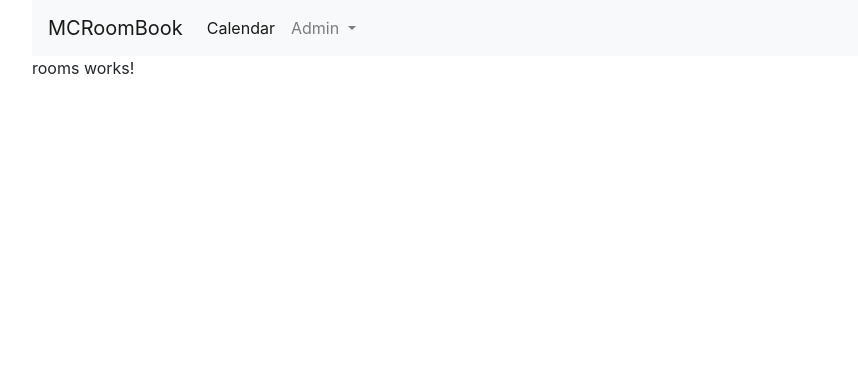
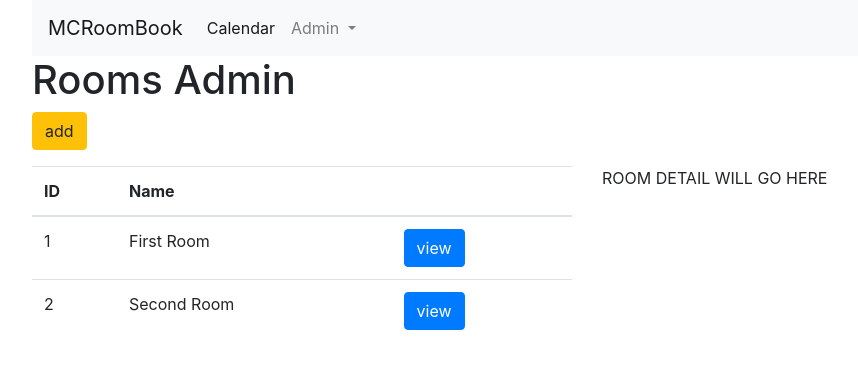
Before and after one commit to swadeepmohanty/MCRoomBookUI, an Angular app in the folder MCRoomBookUI/: page /admin/rooms in a window 1280 px wide. Shown: the top 368 px of the page, without its empty margins (53-911 px from the left). Built offline with nearby package versions, Linux system fonts and the light colour scheme.

Commit message:
Data service added

```diff
--- a/MCRoomBookUI/src/app/admin/rooms/rooms.component.html
+++ b/MCRoomBookUI/src/app/admin/rooms/rooms.component.html
@@ -1 +1,28 @@
-<p>rooms works!</p>
+<h1>Rooms Admin</h1>
+
+<a class="btn btn-warning mb-3">add</a>
+  <div class="row">
+    <div class="col-6">
+      <table class="table">
+        <thead>
+          <tr>
+            <th>ID</th>
+            <th>Name</th>
+            <th></th>
+          </tr>
+        </thead>
+        <tbody>
+          <tr *ngFor = "let room of rooms">
+            <td>{{room.id}}</td>
+            <td>{{room.name}}</td>
+            <td>
+              <button type="button" class="btn btn-primary">view</button>
+            </td>
+          </tr>
+        </tbody>
+      </table>
+    </div>
+    <div class="col-6">
+      ROOM DETAIL WILL GO HERE
+    </div>
+  </div>
--- a/MCRoomBookUI/src/app/admin/rooms/rooms.component.ts
+++ b/MCRoomBookUI/src/app/admin/rooms/rooms.component.ts
@@ -1,4 +1,6 @@
 import { Component, OnInit } from '@angular/core';
+import { DataService } from 'src/app/data.service';
+import { Room } from 'src/app/model/Room';
 
 @Component({
   selector: 'app-rooms',
@@ -7,9 +9,12 @@ import { Component, OnInit } from '@angular/core';
 })
 export class RoomsComponent implements OnInit {
 
-  constructor() { }
+  rooms: Array<Room>;
+
+  constructor(private dataService: DataService) { }
 
   ngOnInit() {
+     this.rooms = this.dataService.rooms;
   }
 
 }
--- /dev/null
+++ b/MCRoomBookUI/src/app/data.service.ts
@@ -0,0 +1,53 @@
+import { Injectable } from '@angular/core';
+import { Room, LayoutCapacity, Layout } from './model/Room';
+
+@Injectable({
+  providedIn: 'root'
+})
+export class DataService {
+
+  rooms: Array<Room>;
+
+  constructor() {
+    this.rooms = new Array<Room>();
+    const room1 = new Room();
+    room1.id = 1;
+    room1.name = 'First Room';
+    room1.location = 'First Floor';
+
+    const capacity1 = new LayoutCapacity();
+    capacity1.layout = Layout.THEATER;
+    capacity1.capacity = 50;
+
+    const capacity2 = new LayoutCapacity();
+    capacity2.layout = Layout.USHAPE;
+    capacity2.capacity = 10;
+
+    const capacity3 = new LayoutCapacity();
+    capacity3.layout = Layout.BOARD;
+    capacity3.capacity = 15;
+
+    room1.capacities.push(capacity1);
+    room1.capacities.push(capacity2);
+    room1.capacities.push(capacity3);
+
+    const room2 = new Room();
+    room2.id = 2;
+    room2.name = 'Second Room';
+    room2.location = 'Second Floor';
+
+    const capacity4 = new LayoutCapacity();
+    capacity1.layout = Layout.THEATER;
+    capacity1.capacity = 45;
+
+    const capacity5 = new LayoutCapacity();
+    capacity2.layout = Layout.USHAPE;
+    capacity2.capacity = 15;
+
+    room2.capacities.push(capacity4);
+    room2.capacities.push(capacity5);
+
+    this.rooms.push(room1);
+    this.rooms.push(room2);
+   }
+}
--- /dev/null
+++ b/MCRoomBookUI/src/app/model/Room.ts
@@ -0,0 +1,17 @@
+export class Room {
+  id: number;
+  name: string;
+  location: string;
+  capacities = new Array<LayoutCapacity>();
+}
+
+export class LayoutCapacity {
+  layout: Layout;
+  capacity: number;
+}
+
+export enum Layout {
+  THEATER = 'Theater',
+  USHAPE = 'U-Shape',
+  BOARD = 'Board Meeting'
+}
```
Also changed, not shown: 1 other file (tests, documents, lock files or other folders).
